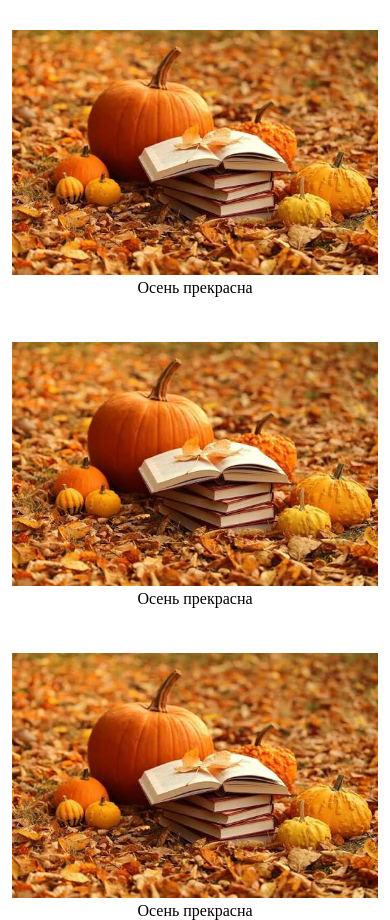
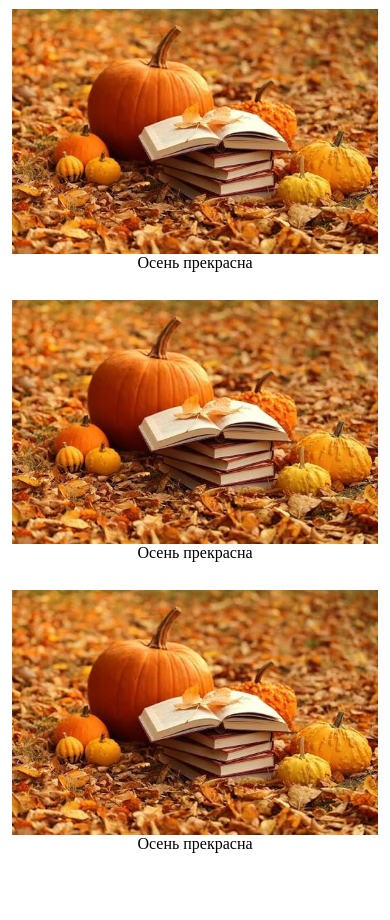
Before and after one commit to skila7674-hub/gallery, a plain HTML site: page index.html in a window 390 px wide. Shown: the part 62-982 px from the top of the page. After the commit the page ends 915 px from the top, so only its background shows below. Drawn offline with Linux system fonts and the light colour scheme; files that its build step writes are made by us from their sources; files whose address does not match are found by name.

Commit message:
Update gallery styles for better responsiveness

```diff
--- a/style.css
+++ b/style.css
@@ -25,16 +25,17 @@
 
 .gallery__item {
     text-align: center;
+    min-width: 0;
 }
 
 .gallery__item-img {
+    display: block;
     width: 100%;
     max-width: 350px;
     height: auto;
-    margin-top: 25px;
+    margin: 25px auto 0;
 }
 
-/* планшеты и телефоны */
 @media screen and (max-width: 768px) {
     .caption {
         font-size: 30px;
@@ -43,6 +44,10 @@
     .gallery {
         flex-direction: column;
         align-items: center;
+    }
+
+    .gallery__item {
+        width: 100%;
     }
 }
 
@@ -53,9 +58,15 @@
 
     .caption {
         font-size: 24px;
+        margin: 16px 0;
+    }
+
+    .gallery {
+        gap: 16px;
     }
 
     .gallery__item-img {
         max-width: 100%;
+        margin-top: 12px;
     }
 }
```
